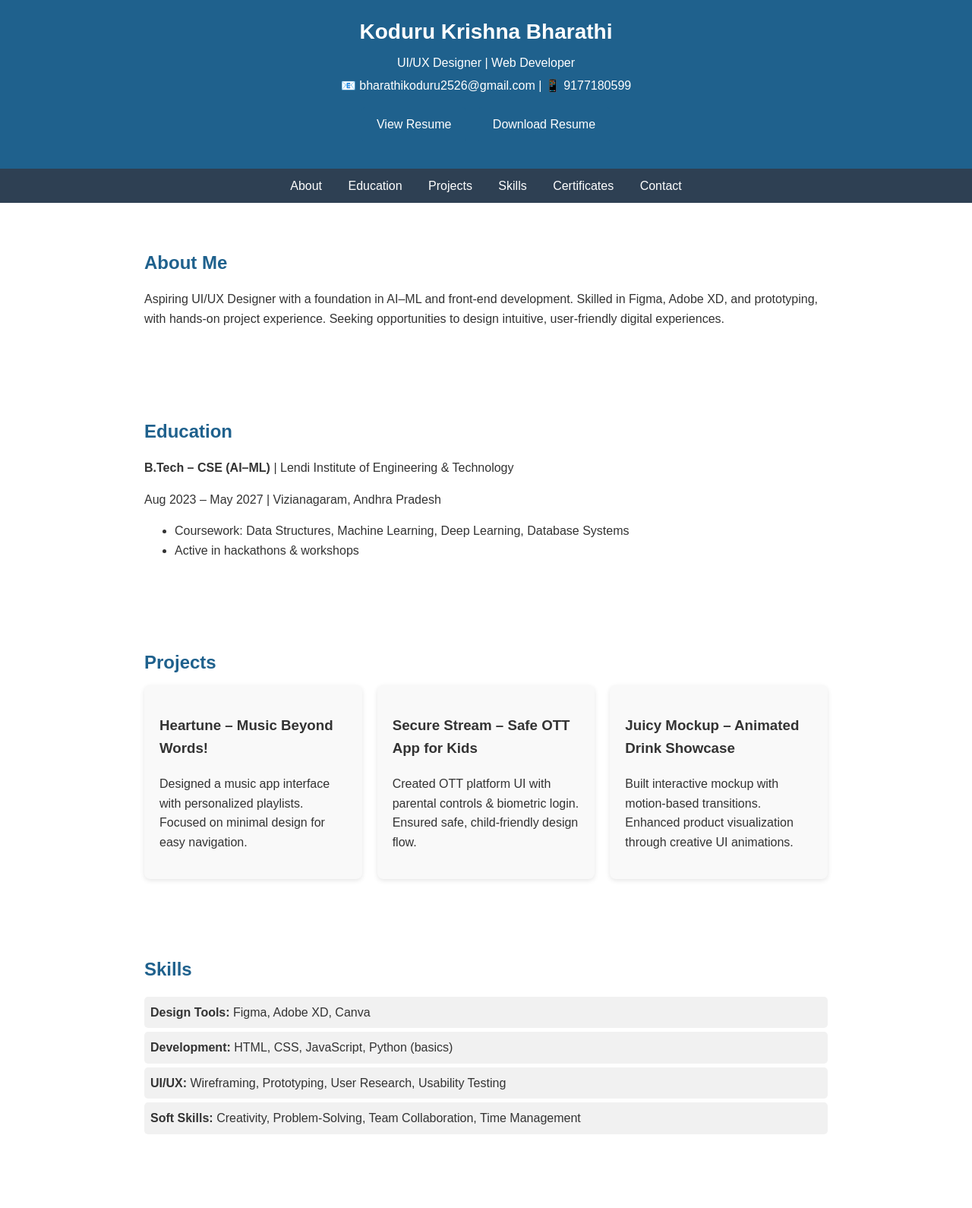
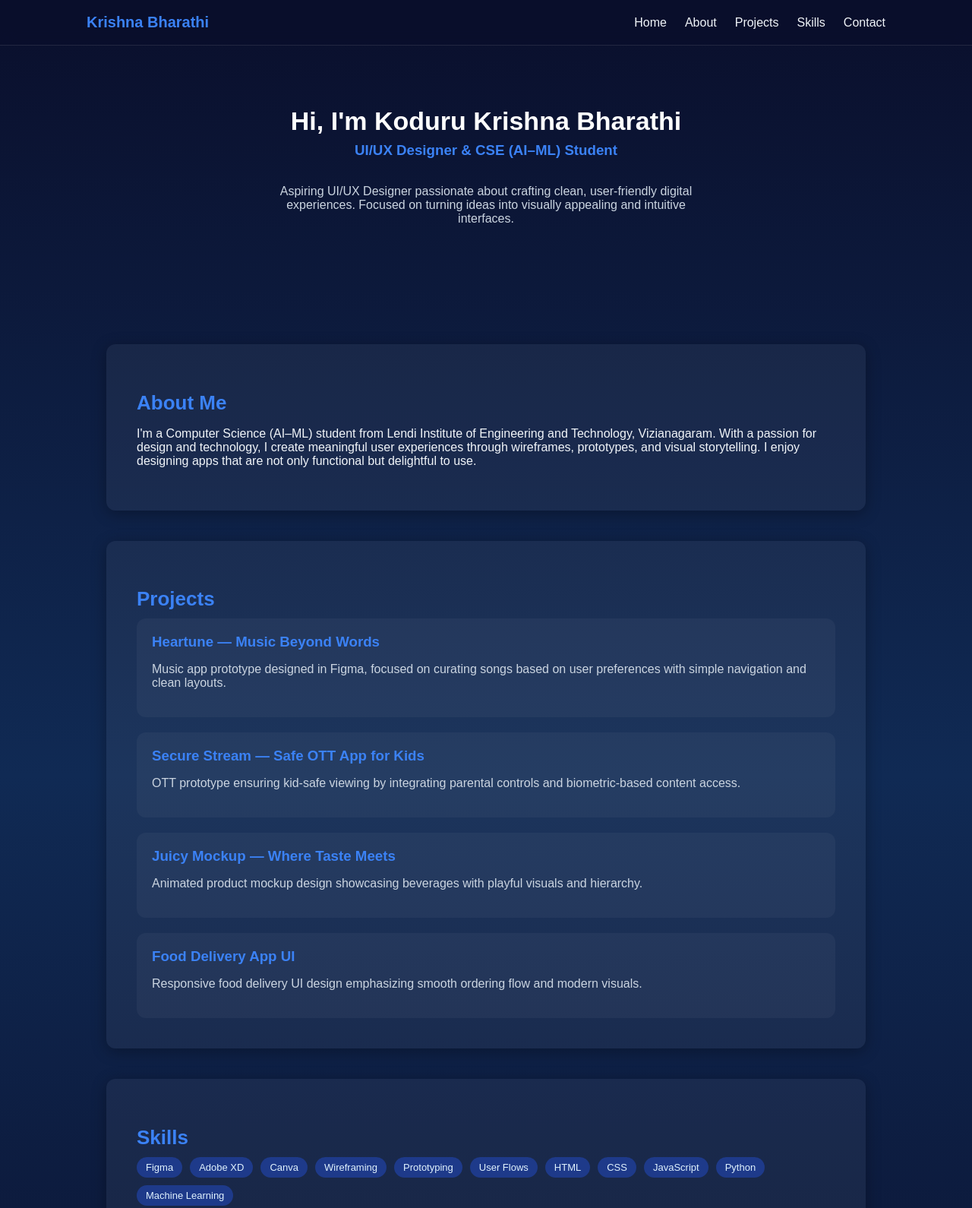
Before and after one commit to KrishnaBharathi2005/krishnabharathi-portfolio, a plain HTML site: page index.html in a window 1280 px wide. Shown: the top 1590 px of the page at 76% size. Drawn offline with Linux system fonts and the light colour scheme.

Commit message:
Update index.html

```diff
--- a/index.html
+++ b/index.html
@@ -1,106 +1,151 @@
-<!DOCTYPE html>
+<!doctype html>
 <html lang="en">
 <head>
-  <meta charset="UTF-8">
-  <meta name="viewport" content="width=device-width, initial-scale=1.0">
-  <title>Krishna Bharathi | Portfolio</title>
+  <meta charset="utf-8" />
+  <meta name="viewport" content="width=device-width, initial-scale=1" />
+  <title>Koduru Krishna Bharathi — UI/UX Designer Portfolio</title>
   <style>
-    body {font-family: Arial, sans-serif; margin: 0; padding: 0; line-height: 1.6; color: #333;}
-    header {background: #1F618D; color: white; padding: 20px 0; text-align: center;}
-    header h1 {margin: 0; font-size: 28px;}
-    header p {margin: 5px 0;}
-    nav {background: #2E4053; color: white; padding: 10px; text-align: center;}
-    nav a {color: white; margin: 0 15px; text-decoration: none;}
-    section {padding: 40px 20px; max-width: 900px; margin: auto;}
-    h2 {color: #1F618D; margin-bottom: 10px;}
-    .projects {display: grid; grid-template-columns: repeat(auto-fit, minmax(250px, 1fr)); gap: 20px;}
-    .card {background: #f9f9f9; padding: 20px; border-radius: 8px; box-shadow: 0 2px 6px rgba(0,0,0,0.1);}
-    .skills, .certificates {list-style: none; padding: 0;}
-    .skills li, .certificates li {background: #f1f1f1; margin: 5px 0; padding: 8px; border-radius: 5px;}
-    footer {background: #2E4053; color: white; text-align: center; padding: 20px; margin-top: 40px;}
-    .btn {display: inline-block; background: #1F618D; color: white; padding: 10px 20px; margin: 10px 5px; border-radius: 5px; text-decoration: none;}
-    .btn:hover {background: #154360;}
+    :root {
+      --accent: #3b82f6; /* bright blue */
+      --accent-dark: #1e3a8a; /* dark navy blue */
+      --bg-gradient: linear-gradient(180deg, #0a0f2c 0%, #102a54 50%, #0a0f2c 100%);
+      --text: #f1f5f9;
+      --muted: #cbd5e1;
+      --card-bg: rgba(255, 255, 255, 0.05);
+      --radius: 12px;
+    }
+    * { box-sizing: border-box; scroll-behavior: smooth; }
+    body {
+      margin: 0;
+      font-family: 'Poppins', sans-serif;
+      color: var(--text);
+      background: var(--bg-gradient);
+    }
+
+    header {
+      position: fixed;
+      width: 100%;
+      top: 0;
+      left: 0;
+      background: rgba(10,15,44,0.85);
+      backdrop-filter: blur(10px);
+      border-bottom: 1px solid rgba(255,255,255,0.1);
+      z-index: 1000;
+    }
+    nav { display: flex; justify-content: space-between; align-items: center; max-width: 1100px; margin: 0 auto; padding: 18px 24px; }
+    nav a.logo { font-weight: 700; font-size: 20px; color: var(--accent); text-decoration: none; }
+    nav ul { display: flex; gap: 24px; list-style: none; margin: 0; padding: 0; }
+    nav ul li a { text-decoration: none; color: var(--text); font-weight: 500; transition: color 0.2s; }
+    nav ul li a:hover { color: var(--accent); }
+
+    section { max-width: 1000px; margin: 0 auto; padding: 100px 24px; }
+    h1, h2 { margin-bottom: 10px; }
+    h2 { color: var(--accent); font-size: 26px; }
+
+    .hero { display: flex; flex-direction: column; align-items: center; text-align: center; padding-top: 140px; }
+    .hero h1 { font-size: 34px; margin: 0; color: #ffffff; }
+    .hero h3 { color: var(--accent); margin: 8px 0 18px; }
+    .hero p { color: var(--muted); max-width: 600px; }
+
+    .about, .projects, .skills, .contact {
+      background: var(--card-bg);
+      border-radius: var(--radius);
+      margin-top: 40px;
+      padding: 40px;
+      box-shadow: 0 4px 20px rgba(0,0,0,0.3);
+    }
+
+    .project-list { display: grid; gap: 20px; }
+    .project { background: rgba(255,255,255,0.04); border-radius: var(--radius); padding: 20px; transition: transform 0.2s, box-shadow 0.2s; }
+    .project:hover { transform: translateY(-4px); box-shadow: 0 6px 20px rgba(59,130,246,0.3); }
+    .project h3 { margin: 0; color: var(--accent); }
+    .project p { color: var(--muted); }
+
+    .skills-list { display: flex; flex-wrap: wrap; gap: 10px; }
+    .pill { background: var(--accent-dark); color: #e0f2fe; padding: 6px 12px; border-radius: 999px; font-size: 13px; transition: background 0.3s; }
+    .pill:hover { background: var(--accent); }
+
+    footer { text-align: center; color: var(--muted); padding: 40px; font-size: 14px; border-top: 1px solid rgba(255,255,255,0.1); }
+
+    @media (max-width: 768px) {
+      nav ul { display: none; }
+      section { padding: 80px 18px; }
+    }
   </style>
 </head>
 <body>
   <header>
-    <h1>Koduru Krishna Bharathi</h1>
-    <p>UI/UX Designer | Web Developer</p>
-    <p>📧 bharathikoduru2526@gmail.com | 📱 9177180599</p>
-    <p><a href="#" class="btn">View Resume</a> <a href="Krishna_Bharathi_Resume.pdf" class="btn" download>Download Resume</a></p>
+    <nav>
+      <a href="#home" class="logo">Krishna Bharathi</a>
+      <ul>
+        <li><a href="#home">Home</a></li>
+        <li><a href="#about">About</a></li>
+        <li><a href="#projects">Projects</a></li>
+        <li><a href="#skills">Skills</a></li>
+        <li><a href="#contact">Contact</a></li>
+      </ul>
+    </nav>
   </header>
 
-  <nav>
-    <a href="#about">About</a>
-    <a href="#education">Education</a>
-    <a href="#projects">Projects</a>
-    <a href="#skills">Skills</a>
-    <a href="#certificates">Certificates</a>
-    <a href="#contact">Contact</a>
-  </nav>
-
-  <section id="about">
-    <h2>About Me</h2>
-    <p>Aspiring UI/UX Designer with a foundation in AI–ML and front-end development. Skilled in Figma, Adobe XD, and prototyping, with hands-on project experience. Seeking opportunities to design intuitive, user-friendly digital experiences.</p>
+  <section id="home" class="hero">
+    <h1>Hi, I'm Koduru Krishna Bharathi</h1>
+    <h3>UI/UX Designer & CSE (AI–ML) Student</h3>
+    <p>Aspiring UI/UX Designer passionate about crafting clean, user-friendly digital experiences. Focused on turning ideas into visually appealing and intuitive interfaces.</p>
   </section>
 
-  <section id="education">
-    <h2>Education</h2>
-    <p><b>B.Tech – CSE (AI–ML)</b> | Lendi Institute of Engineering & Technology</p>
-    <p>Aug 2023 – May 2027 | Vizianagaram, Andhra Pradesh</p>
-    <ul>
-      <li>Coursework: Data Structures, Machine Learning, Deep Learning, Database Systems</li>
-      <li>Active in hackathons & workshops</li>
-    </ul>
+  <section id="about" class="about">
+    <h2>About Me</h2>
+    <p>I'm a Computer Science (AI–ML) student from Lendi Institute of Engineering and Technology, Vizianagaram. With a passion for design and technology, I create meaningful user experiences through wireframes, prototypes, and visual storytelling. I enjoy designing apps that are not only functional but delightful to use.</p>
   </section>
 
-  <section id="projects">
+  <section id="projects" class="projects">
     <h2>Projects</h2>
-    <div class="projects">
-      <div class="card">
-        <h3>Heartune – Music Beyond Words!</h3>
-        <p>Designed a music app interface with personalized playlists. Focused on minimal design for easy navigation.</p>
+    <div class="project-list">
+      <div class="project">
+        <h3>Heartune — Music Beyond Words</h3>
+        <p>Music app prototype designed in Figma, focused on curating songs based on user preferences with simple navigation and clean layouts.</p>
       </div>
-      <div class="card">
-        <h3>Secure Stream – Safe OTT App for Kids</h3>
-        <p>Created OTT platform UI with parental controls & biometric login. Ensured safe, child-friendly design flow.</p>
+      <div class="project">
+        <h3>Secure Stream — Safe OTT App for Kids</h3>
+        <p>OTT prototype ensuring kid-safe viewing by integrating parental controls and biometric-based content access.</p>
       </div>
-      <div class="card">
-        <h3>Juicy Mockup – Animated Drink Showcase</h3>
-        <p>Built interactive mockup with motion-based transitions. Enhanced product visualization through creative UI animations.</p>
+      <div class="project">
+        <h3>Juicy Mockup — Where Taste Meets</h3>
+        <p>Animated product mockup design showcasing beverages with playful visuals and hierarchy.</p>
+      </div>
+      <div class="project">
+        <h3>Food Delivery App UI</h3>
+        <p>Responsive food delivery UI design emphasizing smooth ordering flow and modern visuals.</p>
       </div>
     </div>
   </section>
 
-  <section id="skills">
+  <section id="skills" class="skills">
     <h2>Skills</h2>
-    <ul class="skills">
-      <li><b>Design Tools:</b> Figma, Adobe XD, Canva</li>
-      <li><b>Development:</b> HTML, CSS, JavaScript, Python (basics)</li>
-      <li><b>UI/UX:</b> Wireframing, Prototyping, User Research, Usability Testing</li>
-      <li><b>Soft Skills:</b> Creativity, Problem-Solving, Team Collaboration, Time Management</li>
-    </ul>
+    <div class="skills-list">
+      <span class="pill">Figma</span>
+      <span class="pill">Adobe XD</span>
+      <span class="pill">Canva</span>
+      <span class="pill">Wireframing</span>
+      <span class="pill">Prototyping</span>
+      <span class="pill">User Flows</span>
+      <span class="pill">HTML</span>
+      <span class="pill">CSS</span>
+      <span class="pill">JavaScript</span>
+      <span class="pill">Python</span>
+      <span class="pill">Machine Learning</span>
+    </div>
   </section>
 
-  <section id="certificates">
-    <h2>Certificates</h2>
-    <ul class="certificates">
-      <li>Google AI–ML Virtual Internship</li>
-      <li>Google Android Developer Virtual Internship</li>
-      <li>AWS Data Engineering Virtual Internship</li>
-      <li>Google Cloud Generative AI Virtual Internship</li>
-    </ul>
-  </section>
-
-  <section id="contact">
+  <section id="contact" class="contact">
     <h2>Contact</h2>
-    <p>If you'd like to get in touch, feel free to reach me at:</p>
-    <p>📧 <a href="mailto:bharathikoduru2526@gmail.com">bharathikoduru2526@gmail.com</a></p>
-    <p>📱 9177180599</p>
+    <p>Email: <a href="mailto:bharathikoduru2526@gmail.com" style="color:var(--accent)">bharathikoduru2526@gmail.com</a></p>
+    <p>Phone: <a href="tel:+919177180599" style="color:var(--accent)">+91 9177180599</a></p>
+    <p>Location: Vizianagaram, Andhra Pradesh</p>
   </section>
 
   <footer>
-    <p>&copy; 2025 Koduru Krishna Bharathi. All Rights Reserved.</p>
+    <p>© 2025 Koduru Krishna Bharathi. All Rights Reserved.</p>
   </footer>
 </body>
 </html>
```
